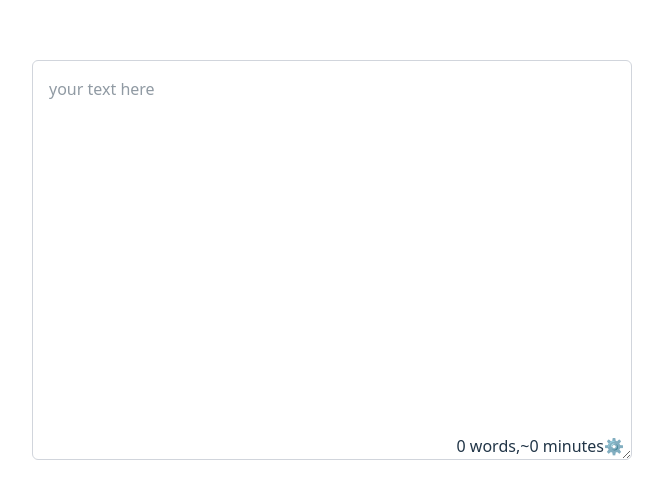
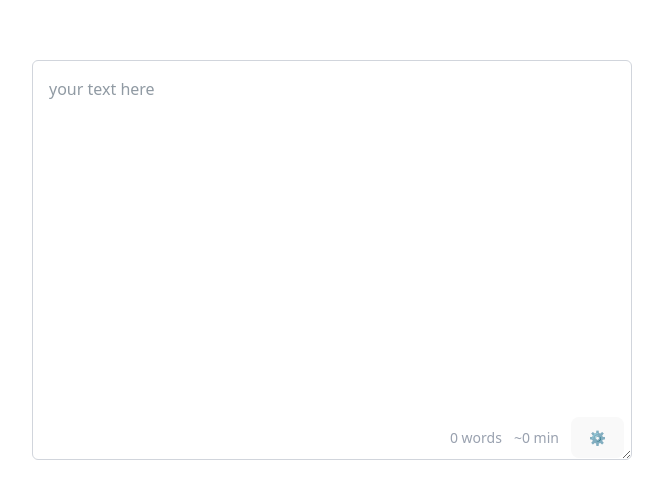
Before and after one commit to luka-hash/fluffy-couscous, a React (Vite) app: page / in a window 1280 px wide. Shown: the part 137-636 px from the top of the page, without its empty margins (308-971 px from the left). Built offline with nearby package versions, Linux system fonts and the light colour scheme.

Commit message:
wip: kinda good

```diff
--- a/src/App.tsx
+++ b/src/App.tsx
@@ -1,4 +1,4 @@
-import { useEffect, useState } from "react";
+import { useEffect, useState, useMemo } from "react";
 import "./App.css";
 
 function countWords(
@@ -22,28 +22,34 @@ function WordCounter({ text }: { text: string }) {
     localStorage.setItem("wordsPerMinute", wordsPerMinute.toString());
   }, [wordsPerMinute]);
 
-  const numWords = countWords(text);
+  const numWords = useMemo(() => countWords(text), [text]);
+  const readingTime = useMemo(() => Math.round(numWords / wordsPerMinute), [numWords, wordsPerMinute]);
+
   return (
-    <div className="absolute bottom-2 right-2">
-      <span>
-        {numWords} words
-      </span>
-      ,
-      <span>
-        ~{Math.round(numWords / wordsPerMinute)} minutes
-        <span onClick={() => setShowConfig(!showConfig)}>⚙️</span>
-      </span>
+    <div className="absolute bottom-2 right-2 flex items-center gap-3 text-sm text-gray-400">
+      <span>{numWords} words</span>
+      <span>~{readingTime} min</span>
+
+      <button
+        onClick={() => setShowConfig(!showConfig)}
+        className="text-lg hover:opacity-70 transition-opacity"
+        aria-label="Configure reading speed"
+      >
+        ⚙️
+      </button>
+
       {showConfig && (
-        <div className="inline">
+        <div className="flex items-center gap-2 ml-1">
           <input
-
             type="range"
             min={50}
             max={600}
+            step={5}
             value={wordsPerMinute}
             onChange={(e) => setWordsPerMinute(Number(e.target.value))}
+            className="w-24"
           />
-          <span>{wordsPerMinute}</span>
+          <span className="text-s font-mono">{wordsPerMinute} wpm</span>
         </div>
       )}
     </div>
```
